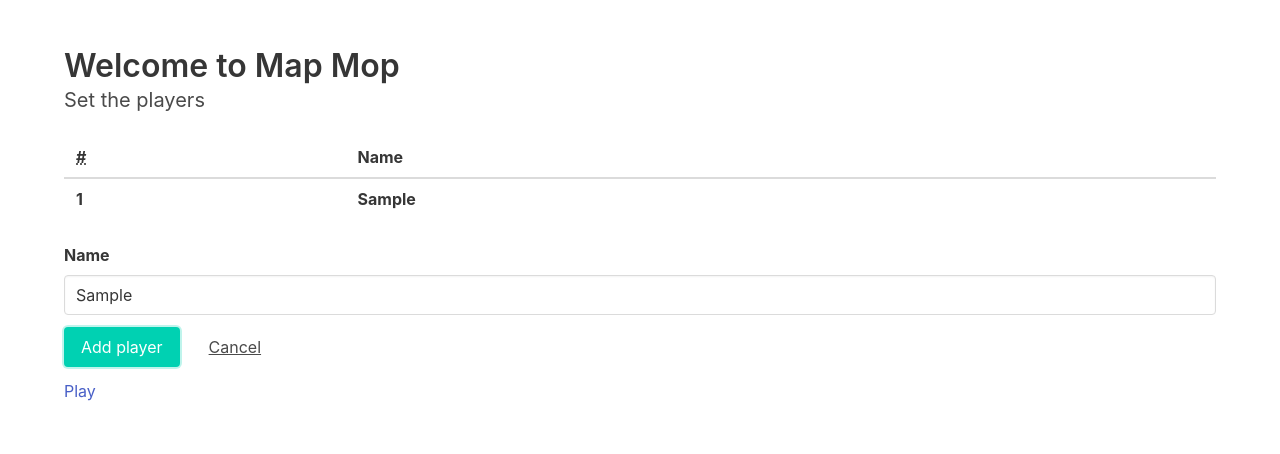
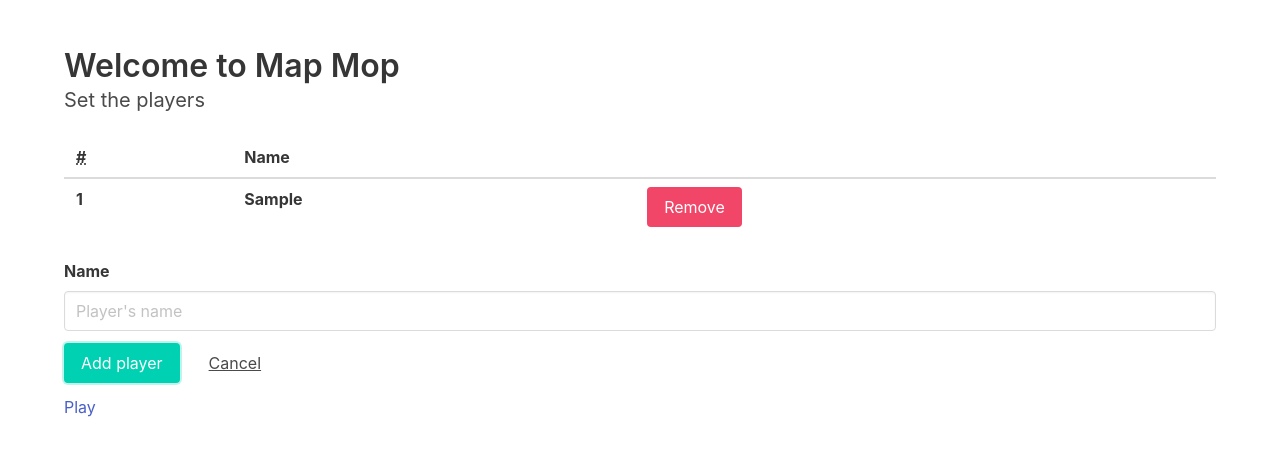
Before and after one commit to hack-shanghai/mapmop, a Vue app: page /#/ in a window 1280 px wide. Both pictures are taken after typing "Sample" into the empty fields and a click on the button "Add player". Shown: the top 454 px of the page. Built offline with nearby package versions, Linux system fonts and the light colour scheme; what vue-awesome-notifications would draw is missing.

Commit message:
Add validation on player form.

```diff
--- a/src/pages/Home.vue
+++ b/src/pages/Home.vue
@@ -21,6 +21,7 @@
             <tr v-for="(player, index) in players" :key="index">
               <th>{{ index+1 }}</th>
               <th>{{ player.name }}</th>
+              <th><button class="button is-danger" @click="removePlayer(player)">Remove</button></th>
             </tr>
           </tbody>
         </table>
@@ -28,7 +29,8 @@
         <div class="field">
           <label class="label">{{ $t('form.add_player.name') }}</label>
           <div class="control">
-            <input class="input" type="text" v-model="player.name" :placeholder="$t('form.add_player.name_placeholder')"/>
+            <input class="input" :class="{ 'is-danger': errors.first('playerName') }" type="text" name="playerName" v-model="player.name" v-validate="'required|min:3'" required :placeholder="$t('form.add_player.name_placeholder')" @keyup.enter="addPlayer"/>
+            <p class="help is-danger">{{ errors.first('playerName') }}</p>
           </div>
         </div>
 
@@ -53,6 +55,8 @@
 import { mapGetters } from 'vuex';
 
 export default {
+  name: 'home',
+  inject: ['$validator'],
   data() {
     return {
       player: {},
@@ -68,8 +72,18 @@ export default {
   },
   methods: {
     addPlayer() {
-      this.$store.dispatch('players/addPlayer', { name: this.player.name });
+      this.$validator.validate().then(valid => {
+        if (!valid) {
+          return;
+        }
+
+        this.$store.dispatch('players/addPlayer', { name: this.player.name });
+        this.player = {};
+      });
     },
+    removePlayer() {
+      this.$store.dispatch('players/removePlayer', this.player);
+    }
   },
 }
 </script>
--- a/src/store/modules/players/index.js
+++ b/src/store/modules/players/index.js
@@ -18,6 +18,9 @@ const Players = {
     addPlayer({ commit }, player) {
       commit('ADD_PLAYER', player);
     },
+    removePlayer({ commit }, player) {
+      commit('REMOVE_PLAYER', player);
+    },
     setCurrentPlayer({ commit }, player) {
       commit('SET_CURRENT_PLAYER', player);
     },
@@ -26,6 +29,10 @@ const Players = {
     ADD_PLAYER(state, player) {
       state.players.push(player);
     },
+    REMOVE_PLAYER(state, player) {
+      let playerIndex = state.players.indexOf(player);
+      state.players.splice(playerIndex, 1);
+    },
     SET_CURRENT_PLAYER(state, player) {
       state.currentPlayer = state.players.indexOf(player);
     },
```
